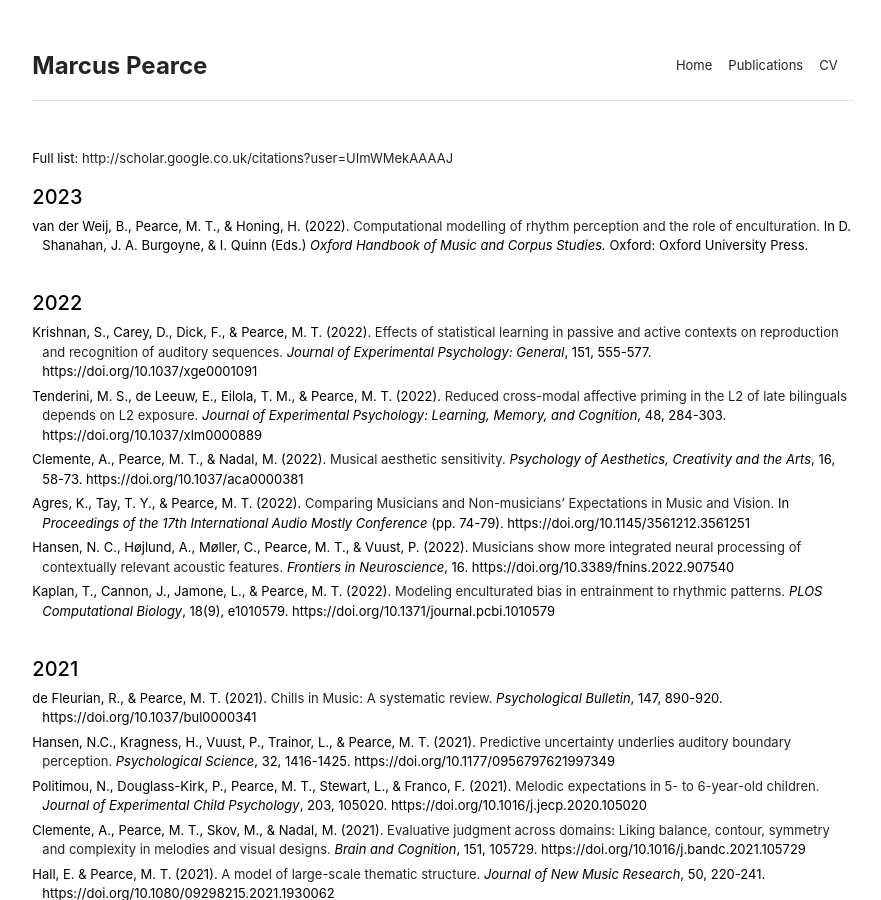
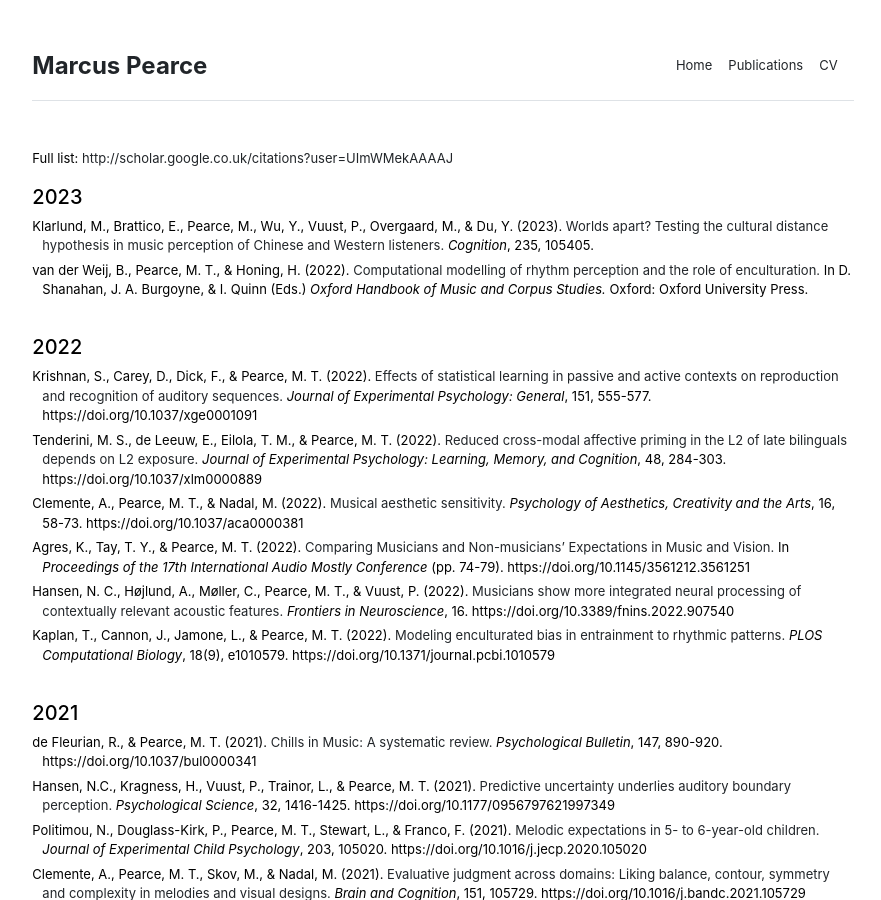
Before and after one commit to mtpearce/mtpearce.github.io, a Jekyll site: the page built from publications.md, in a window 1280 px wide and 900 px high. Shown: the whole window, without its empty margins (197-1078 px from the left). Built offline with Jekyll 4.4.1, drawn with Linux system fonts in a browser that asks for light colours.

Commit message:
Add Klarlund et al. (2023).

```diff
--- a/publications.md
+++ b/publications.md
@@ -8,6 +8,8 @@ title: "Publications"
 <h5>2023</h5>
 
 <ul class="publications">
+
+<li>Klarlund, M., Brattico, E., Pearce, M., Wu, Y., Vuust, P., Overgaard, M., & Du, Y. (2023). <a href="assets/papers/KlarlundEtAlEtAl2023.pdf">Worlds apart? Testing the cultural distance hypothesis in music perception of Chinese and Western listeners.</a> <i>Cognition</i>, 235, 105405.</li>
 
 <li>van der Weij, B., Pearce, M. T., & Honing, H. (2022). <a href="">Computational modelling of rhythm perception and the role of enculturation.</a> In D. Shanahan, J. A. Burgoyne, & I. Quinn (Eds.) <i>Oxford Handbook of Music and Corpus Studies.</i> Oxford: Oxford University Press.</li>
 
```
Also changed, not shown: 1 other file.
